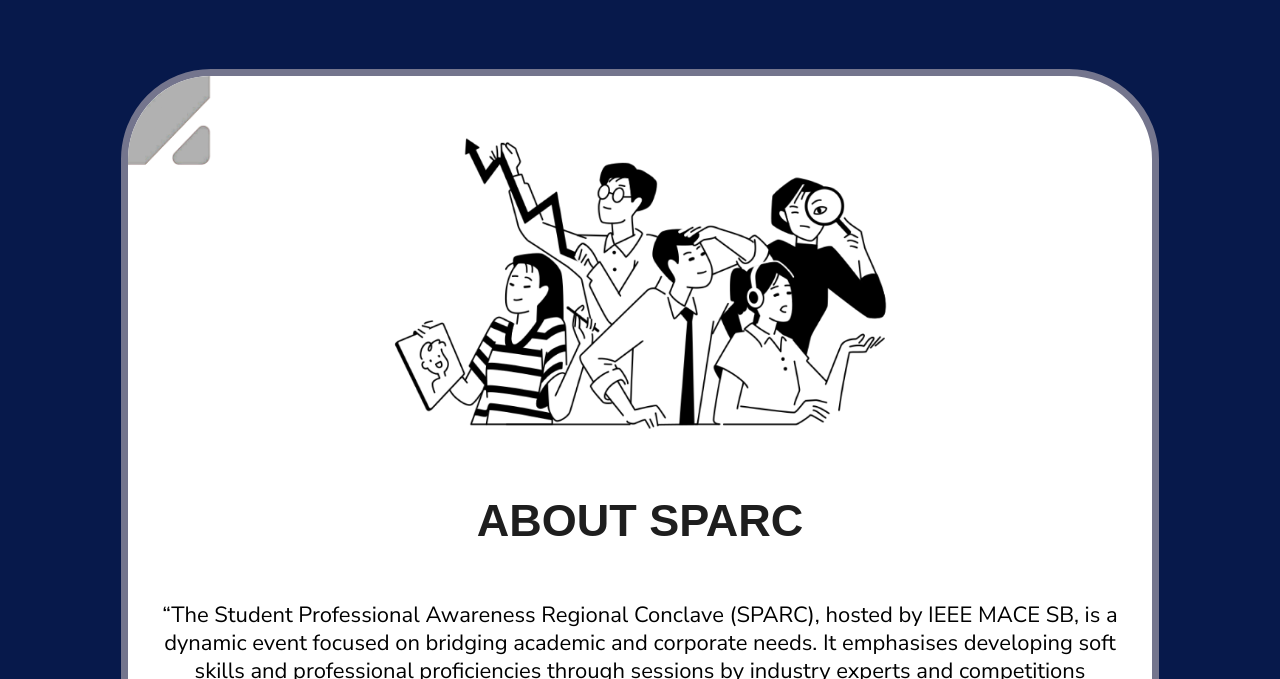
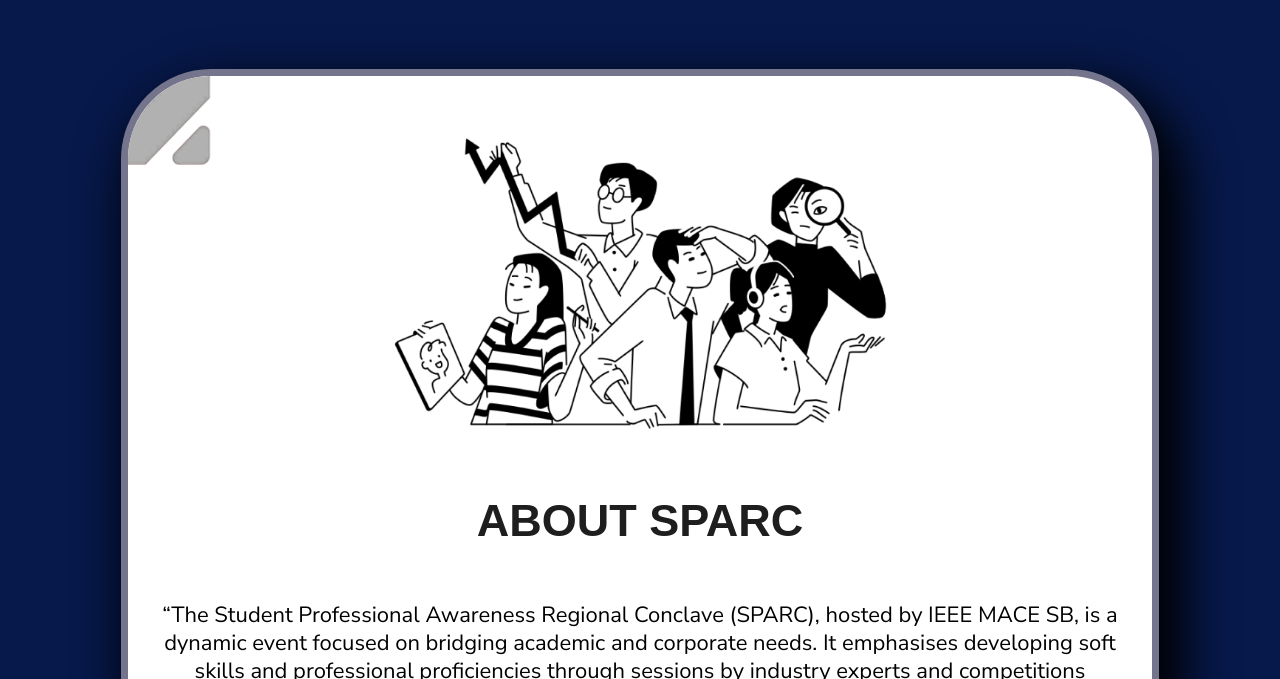
Before and after one commit to AjaySusanth/sparc-copy, a React (Vite) app: page / in a window 1280 px wide. Shown: the part 121-800 px from the top of the page. Built offline with nearby package versions, Linux system fonts and the light colour scheme; a web font is replaced by a local one.

Commit message:
shadow added for whitebg

```diff
--- a/src/Pages/WhiteBg/WhiteBg.css
+++ b/src/Pages/WhiteBg/WhiteBg.css
@@ -10,5 +10,6 @@
     margin-right: auto;
     position: relative;
     margin-top: 40px;
+    box-shadow: 15px 25px 50px 10px black;
 
 }
```
